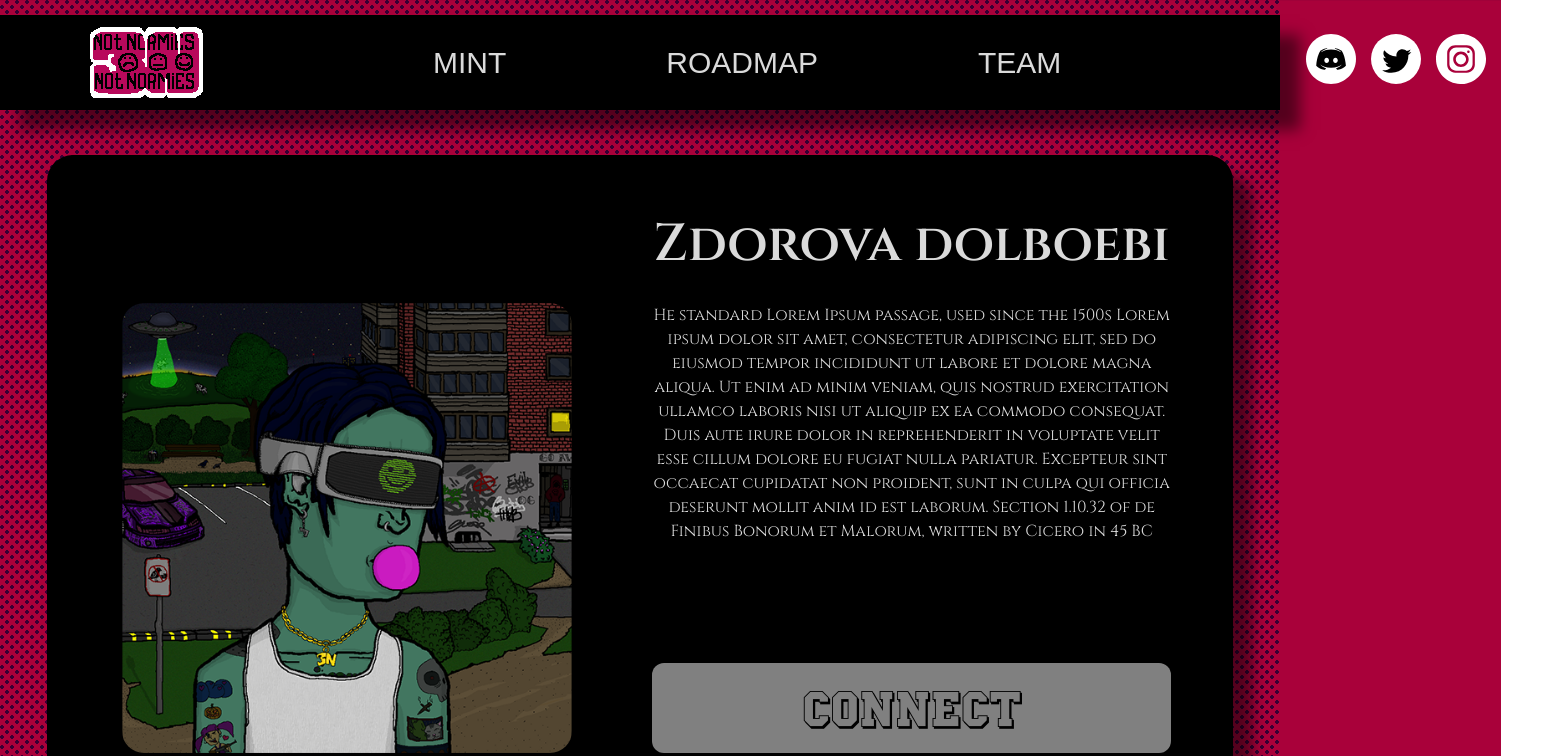
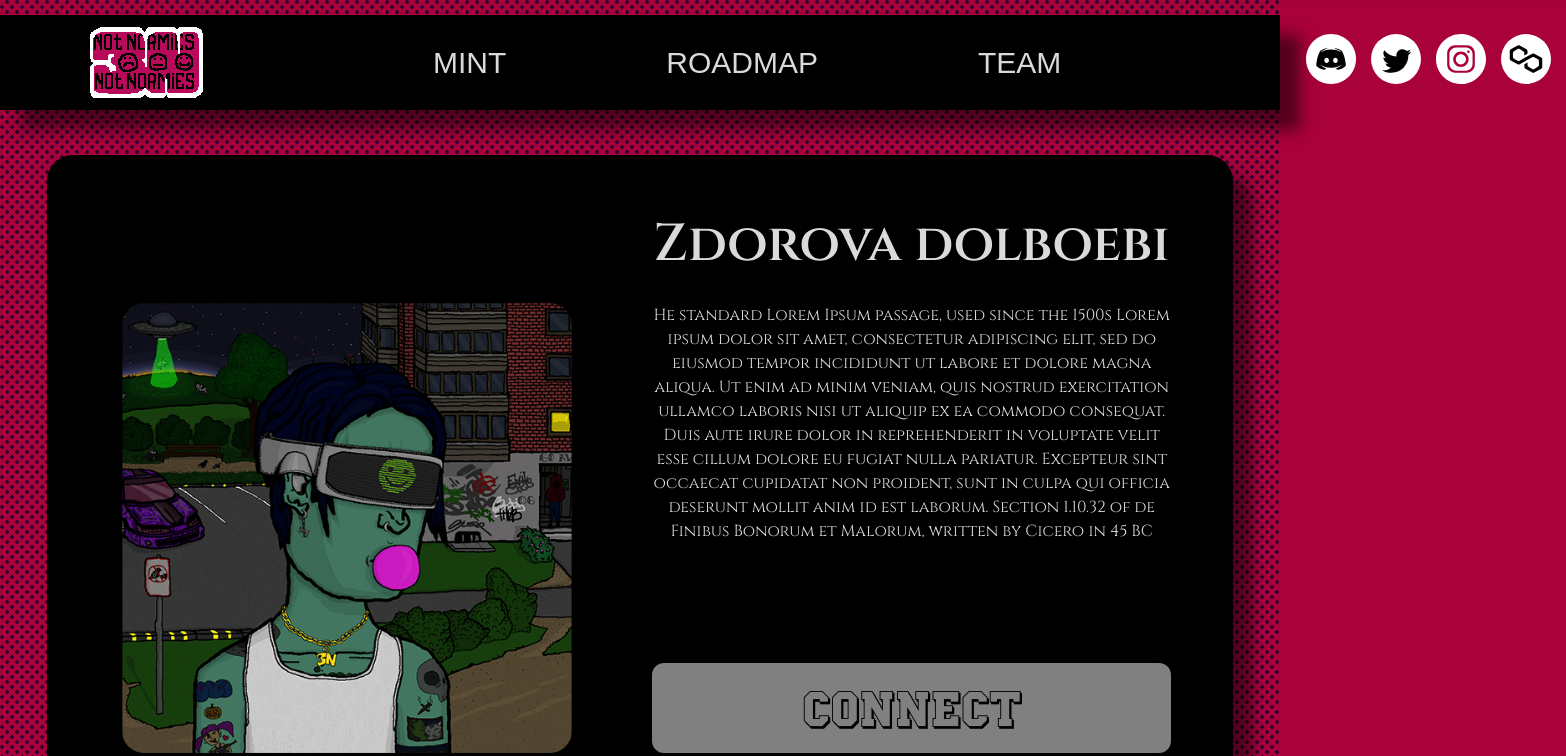
Before and after one commit to Yan-Doshchinskiy/NotNormies, a React (Create React App) app: page / in a window 1280 px wide. Shown: the top 756 px of the page, 1566 px wide, since content can reach past the window. Built offline with nearby package versions, Linux system fonts and the light colour scheme; no server answers.

Commit message:
polygonscan link added

```diff
--- a/src/components/Header/Header.tsx
+++ b/src/components/Header/Header.tsx
@@ -5,6 +5,7 @@ import { ReactComponent as Logo } from 'assets/img/logo.svg';
 import { ReactComponent as Instagram } from 'assets/img/icon/instagram.svg';
 import { ReactComponent as Twitter } from 'assets/img/icon/twitter.svg';
 import { ReactComponent as Discord } from 'assets/img/icon/discord.svg';
+import { ReactComponent as Polygonscan } from 'assets/img/icon/polyognscan.svg';
 import Pages from "../../types/main";
 
 type HeaderTab = {
@@ -57,7 +58,12 @@ export const Header = () => {
         //     id: 3,
         //     Component: Github,
         //     link: "https://www.github.com"
-        // }
+        // },
+        {
+            id: 4,
+            Component: Polygonscan,
+            link: `https://polygonscan.com/address/${process.env.REACT_APP_CONTRACT_ADDRESS}`
+        }
     ];
     return (
         <div className="header">
```
Also changed, not shown: src/assets/img/icon/polyognscan.svg (added).
